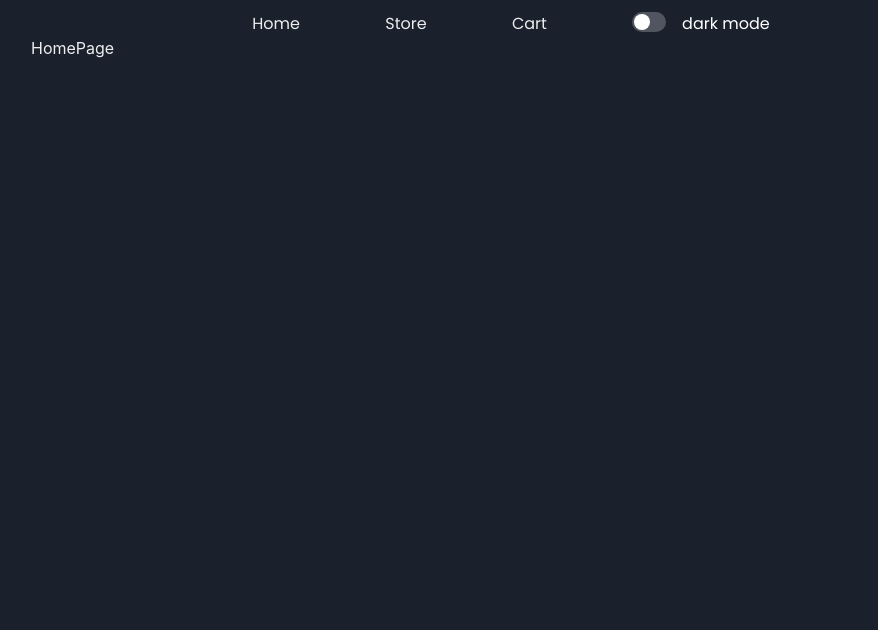
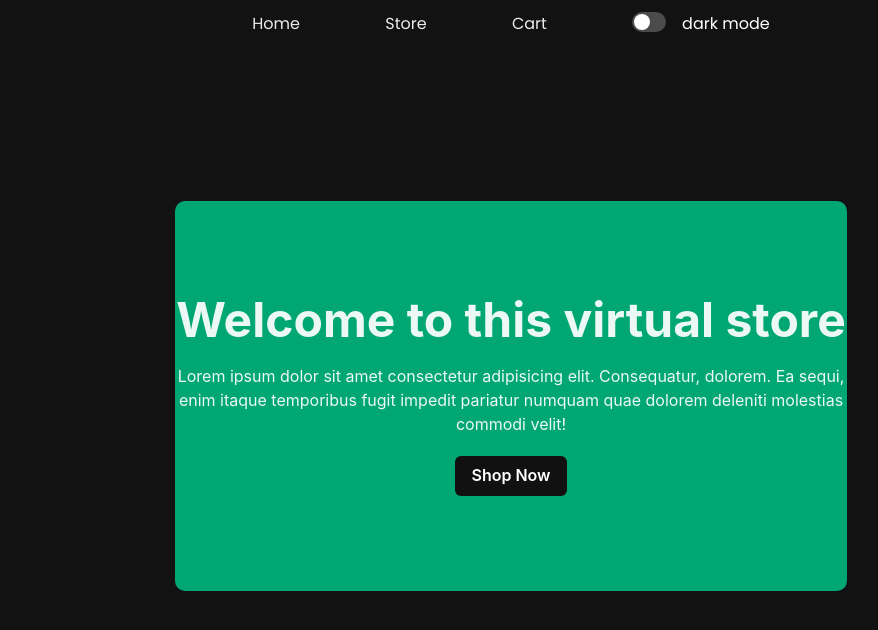
Before and after one commit to symonogwe/Shopping-Cart-Project, a React (Vite) app: page / in a window 1280 px wide. Shown: the top 630 px of the page, without its empty margins (129-1007 px from the left). Built offline with nearby package versions, Linux system fonts and the light colour scheme.

Commit message:
Create Homepage layout

```diff
--- a/src/Components/HomePage/HomePage.jsx
+++ b/src/Components/HomePage/HomePage.jsx
@@ -1,5 +1,37 @@
+import { Button, Heading, Text, VStack } from "@chakra-ui/react";
+import { string } from "prop-types";
+import { useOutletContext } from "react-router-dom";
+
 const HomePage = () => {
-  return <div>HomePage</div>;
+  const colorMode = useOutletContext();
+  return (
+    <VStack
+      maxW={"70%"}
+      alignItems={"center"}
+      py={95}
+      borderRadius={10}
+      bgColor={"#00a773"}
+    >
+      <Heading size={"2xl"} textAlign={"center"} mb={3}>
+        Welcome to this virtual store
+      </Heading>
+      <Text textAlign={"center"} mb={3}>
+        Lorem ipsum dolor sit amet consectetur adipisicing elit. Consequatur,
+        dolorem. Ea sequi, enim itaque temporibus fugit impedit pariatur numquam
+        quae dolorem deleniti molestias commodi velit!
+      </Text>
+      <Button
+        bg={colorMode === "dark" ? "gray.900" : "white"}
+        color={colorMode === "dark" ? "white" : "black"}
+      >
+        Shop Now
+      </Button>
+    </VStack>
+  );
+};
+
+HomePage.proTypes = {
+  colorMode: string,
 };
 
 export default HomePage;
--- a/src/Components/MainApp/App.jsx
+++ b/src/Components/MainApp/App.jsx
@@ -1,14 +1,18 @@
 import { Outlet } from "react-router-dom";
 import NavBar from "../NavBar/NavBar";
-import { Box } from "@chakra-ui/react";
+import { Box, Center, useColorMode } from "@chakra-ui/react";
 
 // App color Mode = #00a773
 
 function App() {
+  const { colorMode, toggleColorMode } = useColorMode();
+
   return (
     <Box width="75%" margin={"0 auto"} minHeight="100vh" paddingTop={3}>
-      <NavBar />
-      <Outlet />
+      <NavBar colorMode={colorMode} toggleColorMode={toggleColorMode} />
+      <Center minHeight={"90vh"}>
+        <Outlet context={colorMode} />
+      </Center>
     </Box>
   );
 }
--- a/src/Components/NavBar/NavBar.jsx
+++ b/src/Components/NavBar/NavBar.jsx
@@ -1,9 +1,8 @@
-import { Box, HStack, Switch, Text, useColorMode } from "@chakra-ui/react";
+import { Box, HStack, Switch, Text } from "@chakra-ui/react";
 import NavLink from "./NavLink";
+import { func, string } from "prop-types";
 
-const NavBar = () => {
-  const { colorMode, toggleColorMode } = useColorMode();
-
+const NavBar = ({ colorMode, toggleColorMode }) => {
   return (
     <HStack
       justifyContent={"space-evenly"}
@@ -24,4 +23,9 @@ const NavBar = () => {
   );
 };
 
+NavBar.propTypes = {
+  colorMode: string,
+  toggleColorMode: func,
+};
+
 export default NavBar;
--- a/src/theme.js
+++ b/src/theme.js
@@ -7,6 +7,22 @@ const config = {
 };
 
 // extend theme
-const theme = extendTheme({ config });
+const theme = extendTheme({
+  config,
+  colors: {
+    gray: {
+      50: "#f9f9f9",
+      100: "#ededed",
+      200: "#d3d3d3",
+      300: "#b3b3b3",
+      400: "#a0a0a0",
+      500: "#898989",
+      600: "#6c6c6c",
+      700: "#202020",
+      800: "#121212",
+      900: "#111",
+    },
+  },
+});
 
 export default theme;
```
